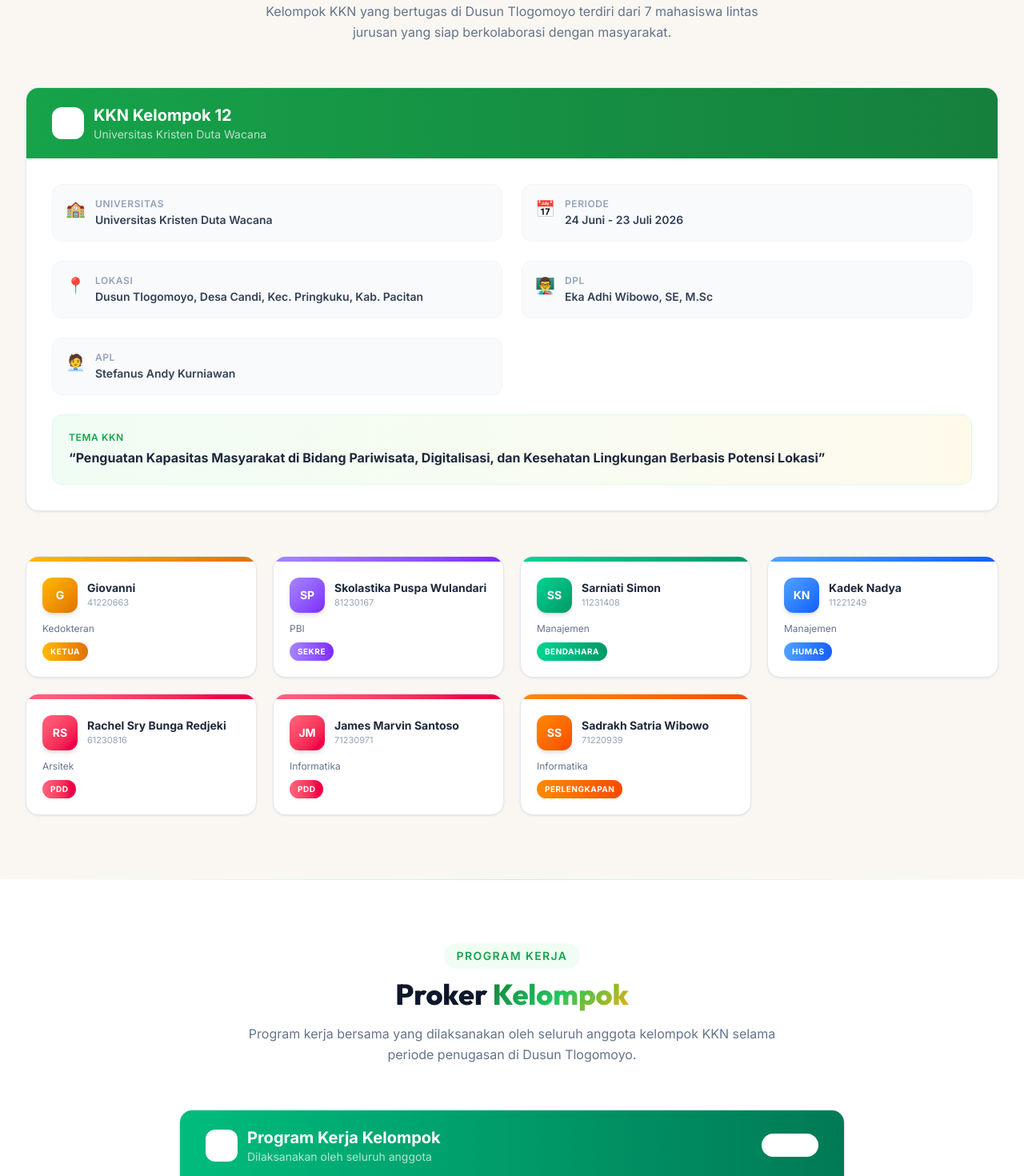
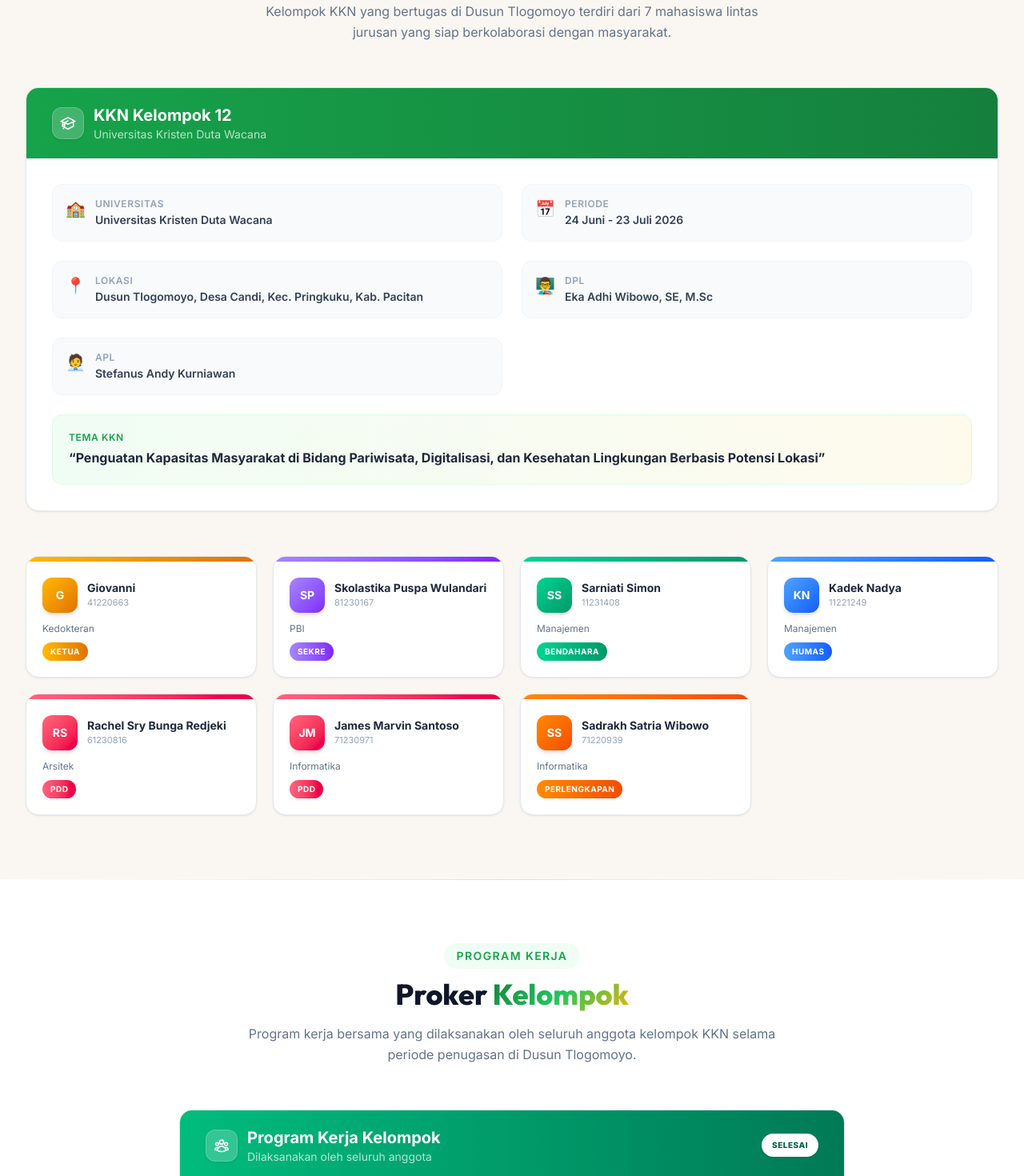
Before and after one commit to Jamesmarvins/portal-dusun-tlogomulyo, a Next.js app: page /info-kkn in a window 1280 px wide. Shown: the part 720-2190 px from the top of the page at 80% size. Built offline with nearby package versions, Linux system fonts and the light colour scheme.

Commit message:
fix: perbaiki kontras warna ikon dan status badge di mode terang

```diff
--- a/app/info-kkn/page.js
+++ b/app/info-kkn/page.js
@@ -197,7 +197,7 @@
               ].map((stat, i) => (
                 <div
                   key={i}
-                  className="bg-white bg-white/10 backdrop-blur-sm rounded-xl px-4 py-3 border border-white/10"
+                  className="bg-white/10 backdrop-blur-sm rounded-xl px-4 py-3 border border-white/10"
                 >
                   <p className="text-lg sm:text-xl font-extrabold text-white">
                     {stat.value}
@@ -233,7 +233,7 @@
           <div className="bg-white dark:bg-slate-800 rounded-2xl border border-slate-200 dark:border-slate-700/80 shadow-[var(--shadow-card)] overflow-hidden mb-10 sm:mb-14 animate-fade-in-up">
             <div className="bg-gradient-to-r from-primary-600 to-primary-700 px-6 sm:px-8 py-5">
               <div className="flex items-center gap-3">
-                <div className="w-10 h-10 bg-white dark:bg-slate-800/20 rounded-xl flex items-center justify-center">
+                <div className="w-10 h-10 bg-white/20 backdrop-blur-sm dark:bg-slate-800/40 border border-white/20 rounded-xl flex items-center justify-center shadow-sm">
                   <svg className="w-5 h-5 text-white" fill="none" stroke="currentColor" viewBox="0 0 24 24" strokeWidth={2}>
                     <path strokeLinecap="round" strokeLinejoin="round" d="M4.26 10.147a60.438 60.438 0 0 0-.491 6.347A48.62 48.62 0 0 1 12 20.904a48.62 48.62 0 0 1 8.232-4.41 60.46 60.46 0 0 0-.491-6.347m-15.482 0a50.636 50.636 0 0 0-2.658-.813A59.906 59.906 0 0 1 12 3.493a59.903 59.903 0 0 1 10.399 5.84c-.896.248-1.783.52-2.658.814m-15.482 0A50.717 50.717 0 0 1 12 13.489a50.702 50.702 0 0 1 7.74-3.342M6.75 15a.75.75 0 1 0 0-1.5.75.75 0 0 0 0 1.5Zm0 0v-3.675A55.378 55.378 0 0 1 12 8.443m-7.007 11.55A5.981 5.981 0 0 0 6.75 15.75v-1.5" />
                   </svg>
@@ -356,7 +356,7 @@
           <div className="bg-white dark:bg-slate-800 rounded-2xl border border-slate-200 dark:border-slate-700/80 shadow-[var(--shadow-card)] overflow-hidden animate-fade-in-up">
             <div className="bg-gradient-to-r from-emerald-500 to-emerald-700 px-6 sm:px-8 py-5">
               <div className="flex items-center gap-3">
-                <div className="w-10 h-10 bg-white dark:bg-slate-800/20 rounded-xl flex items-center justify-center">
+                <div className="w-10 h-10 bg-white/20 backdrop-blur-sm dark:bg-slate-800/40 border border-white/20 rounded-xl flex items-center justify-center shadow-sm">
                   <svg className="w-5 h-5 text-white" fill="none" stroke="currentColor" viewBox="0 0 24 24" strokeWidth={2}>
                     <path strokeLinecap="round" strokeLinejoin="round" d="M18 18.72a9.094 9.094 0 0 0 3.741-.479 3 3 0 0 0-4.682-2.72m.94 3.198.001.031c0 .225-.012.447-.037.666A11.944 11.944 0 0 1 12 21c-2.17 0-4.207-.576-5.963-1.584A6.062 6.062 0 0 1 6 18.719m12 0a5.971 5.971 0 0 0-.941-3.197m0 0A5.995 5.995 0 0 0 12 12.75a5.995 5.995 0 0 0-5.058 2.772m0 0a3 3 0 0 0-4.681 2.72 8.986 8.986 0 0 0 3.74.477m.94-3.197a5.971 5.971 0 0 0-.94 3.197M15 6.75a3 3 0 1 1-6 0 3 3 0 0 1 6 0Zm6 3a2.25 2.25 0 1 1-4.5 0 2.25 2.25 0 0 1 4.5 0Zm-13.5 0a2.25 2.25 0 1 1-4.5 0 2.25 2.25 0 0 1 4.5 0Z" />
                   </svg>
@@ -369,7 +369,7 @@
                     Dilaksanakan oleh seluruh anggota
                   </p>
                 </div>
-                <span className="ml-auto text-[10px] font-bold uppercase tracking-wider px-3 py-1.5 rounded-full bg-white dark:bg-slate-800/20 text-white border border-white/20">
+                <span className="ml-auto text-[10px] font-extrabold uppercase tracking-wider px-3 py-1.5 rounded-full bg-white text-emerald-800 dark:bg-slate-800/40 dark:text-white border border-white/30 shadow-sm">
                   {prokerKelompok.status}
                 </span>
               </div>
--- a/app/profil-dusun/page.js
+++ b/app/profil-dusun/page.js
@@ -59,7 +59,7 @@
             ].map((stat, i) => (
               <div
                 key={i}
-                className="bg-white bg-white/10 backdrop-blur-sm rounded-2xl p-4 border border-white/10 hover:bg-white dark:bg-slate-800/15 transition-colors duration-300"
+                className="bg-white/10 backdrop-blur-sm rounded-2xl p-4 border border-white/10 hover:bg-white/20 dark:bg-slate-800/15 transition-colors duration-300"
               >
                 <div className="flex items-center gap-2 mb-2">
                   <svg className="w-4 h-4 text-accent-400" fill="none" stroke="currentColor" viewBox="0 0 24 24" strokeWidth={1.5}>
@@ -614,7 +614,7 @@
             </Link>
             <Link
               href="/"
-              className="inline-flex items-center justify-center gap-2 px-8 py-4 bg-white bg-white/10 text-white font-bold rounded-2xl border border-white/20 hover:bg-white dark:bg-slate-800/20 transition-all duration-300 text-sm sm:text-base"
+              className="inline-flex items-center justify-center gap-2 px-8 py-4 bg-white/10 text-white font-bold rounded-2xl border border-white/20 hover:bg-white hover:text-slate-900 dark:bg-slate-800/20 transition-all duration-300 text-sm sm:text-base"
             >
               Kembali ke Beranda
             </Link>
```
